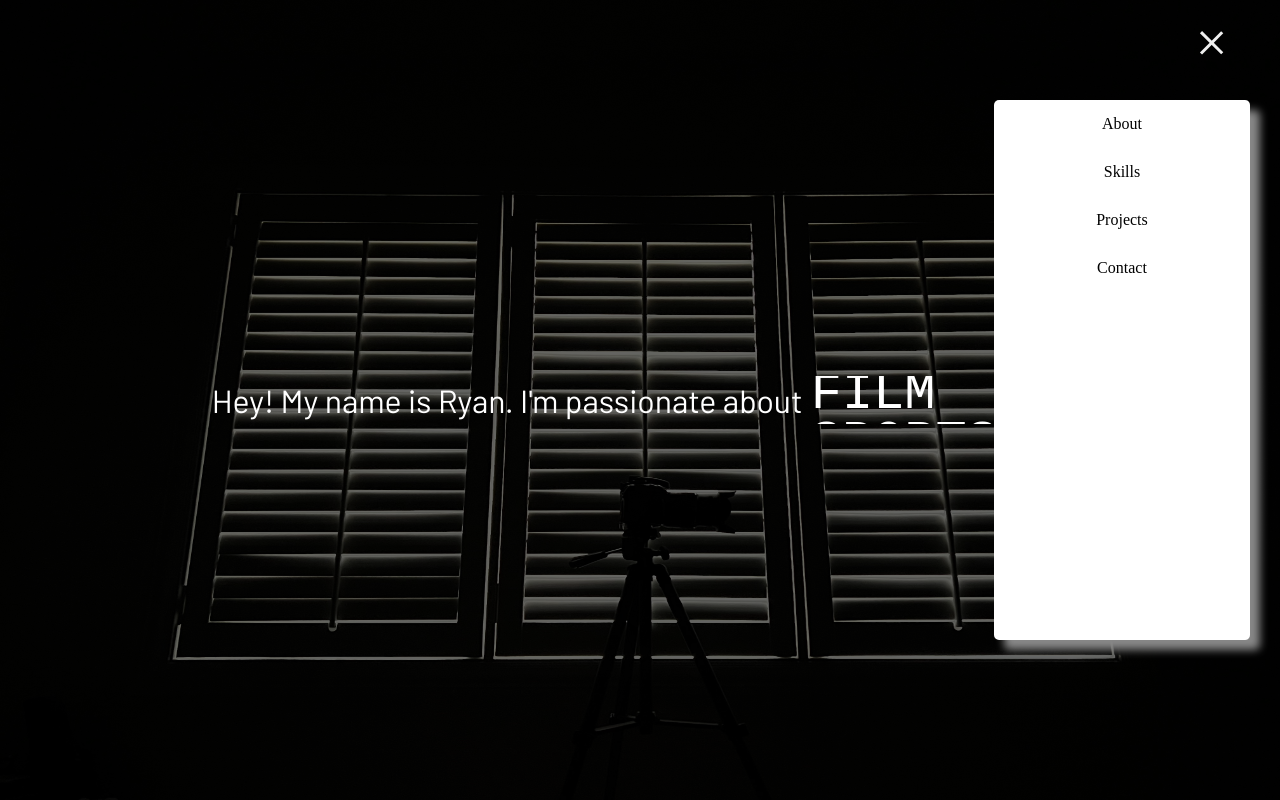
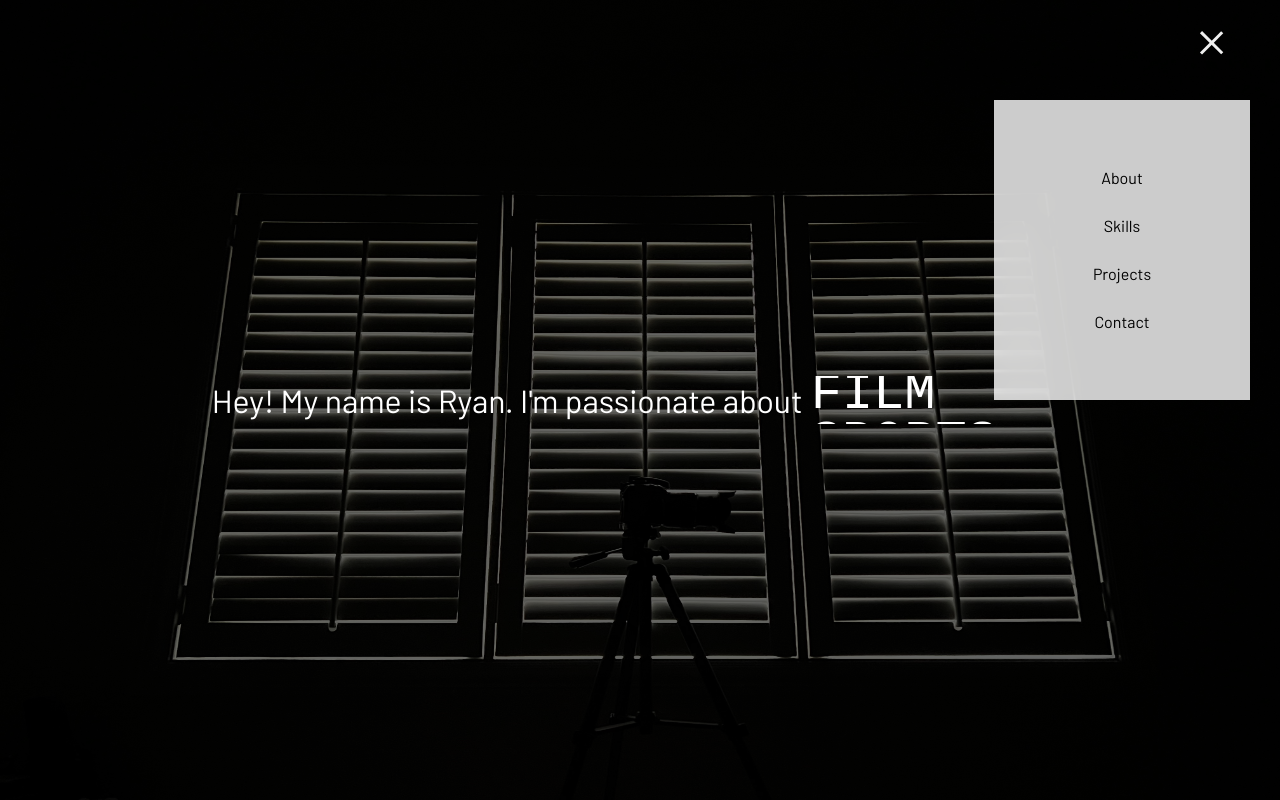
Before and after one commit to ryanpunwasi/portfolio, a React (Create React App) app: page / in a window 1280 px wide. Both pictures are taken after a click on the element 1213 px from the left and 42 px from the top of the page. Shown: the top 800 px of the page. Built offline with nearby package versions, Linux system fonts and the light colour scheme.

Commit message:
feat: add links to sidebar

```diff
--- a/src/components/Sidebar.css
+++ b/src/components/Sidebar.css
@@ -2,13 +2,16 @@
   position: fixed;
   background-color: white;
   border: none;
-  height: calc(80vh - 100px);
+  height: calc(50vh - 100px);
   width: 20vw;
   top: 100px;
   right: 30px;
-  border-radius: 5px;
   z-index: 2;
-  box-shadow: 10px 10px 8px #888888;
+  padding: 2em;
+  display: flex;
+  justify-content: center;
+  align-items: center;
+  backdrop-filter: blur(10px);
 }
 
 .none {
@@ -16,7 +19,7 @@
 }
 
 .sidebar.open {
-  opacity: 1;
+  opacity: 0.8;
   animation: fadeIn 0.2s;
 }
 
@@ -32,14 +35,14 @@
     right: 15px;
   }
   100% {
-    opacity: 1;
+    opacity: 0.8;
     right: 30px;
   }
 }
 
 @keyframes fadeOut {
   0% {
-    opacity: 1;
+    opacity: 0.8;
     right: 30px;
   }
   100% {
@@ -47,3 +50,9 @@
     right: 15px;
   }
 }
+
+@media only screen and (max-width: 600px) {
+  .sidebar {
+    width: calc(90vw - 30px);
+  }
+}
--- a/src/components/Sidebar.jsx
+++ b/src/components/Sidebar.jsx
@@ -10,13 +10,13 @@ function Sidebar({ items }) {
   ));
 
   return (
-    <ul
+    <div
       className={`sidebar ${
         sidebarOpen === null ? "none" : sidebarOpen ? "open" : "closed"
       }`}
     >
-      {renderItems}
-    </ul>
+      <ul>{renderItems}</ul>
+    </div>
   );
 }
 
--- a/src/components/SidebarItem.css
+++ b/src/components/SidebarItem.css
@@ -4,13 +4,20 @@
   align-items: center;
   padding: 1em;
   color: black;
+  font-family: "Barlow";
 }
 
-.sidebar__item:nth-child(1) {
-  border-radius: 5px;
+a:link,
+a:visited,
+a:hover,
+a:active {
+  text-decoration: none;
 }
 
 .sidebar__item:hover {
-  background-color: gray;
+  background-color: rgb(36, 36, 36);
+  color: white;
   cursor: pointer;
+  transform: scale(1.1);
+  font-weight: 900;
 }
--- a/src/components/SidebarItem.jsx
+++ b/src/components/SidebarItem.jsx
@@ -1,7 +1,11 @@
 import "./SidebarItem.css";
 
 function SidebarItem(props) {
-  return <li className="sidebar__item">{props.item.title}</li>;
+  return (
+    <a className="sidebar__link" href={`${props.item.link}`}>
+      <li className="sidebar__item">{props.item.title}</li>
+    </a>
+  );
 }
 
 export default SidebarItem;
```
